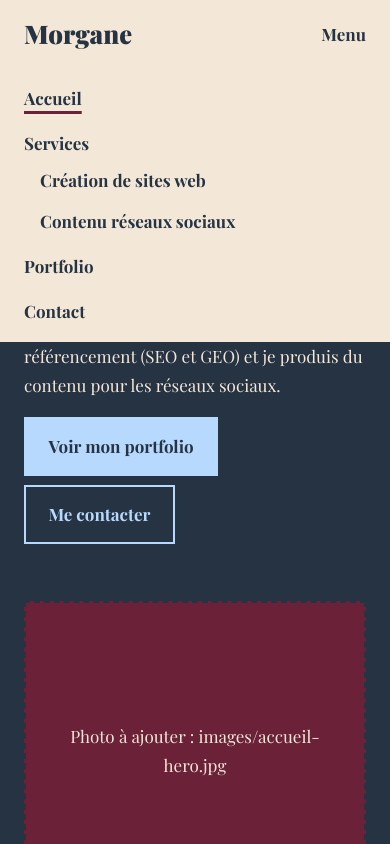
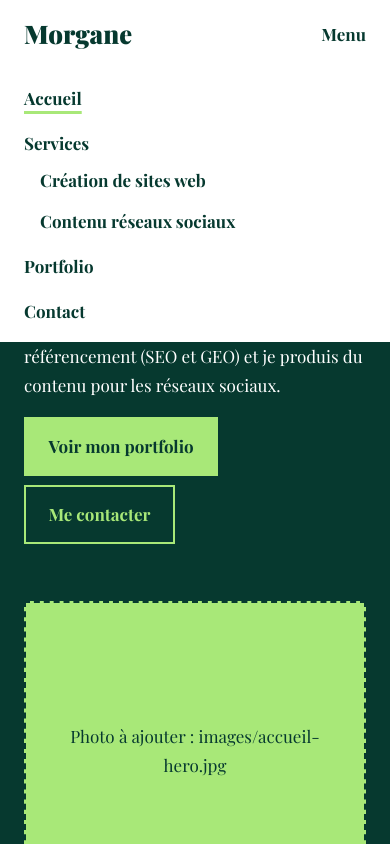
Before and after one commit to morgane1616/portfolio, a plain HTML site: page index.html in a window 390 px wide. Both pictures are taken after a click on the label "Menu". Shown: the top 844 px of the page. Drawn offline with nearby package versions, Linux system fonts and the light colour scheme; a web font is replaced by a local one.

Commit message:
Update style.css

```diff
--- a/style.css
+++ b/style.css
@@ -1,7 +1,7 @@
-:root{--navy:#263343;--bordeaux:#6B2138;--creme:#F3E7D7;--bleu:#B7D9FE}
+:root{--vert:#06392f;--lime:#a8e878;--menthe:#e4ffc2;--blanc:#ffffff}
 *{box-sizing:border-box;border-radius:0}
 html{scroll-behavior:smooth}
-body{margin:0;font:18px/1.7 'Playfair Display',Georgia,serif;color:var(--navy);background:var(--creme)}
+body{margin:0;font:18px/1.7 'Playfair Display',Georgia,serif;color:var(--vert);background:var(--blanc)}
 img{max-width:100%;display:block}
 a{color:inherit}
 a:focus-visible,label:focus-visible,#nav-toggle:focus-visible+.burger{outline:3px solid currentColor;outline-offset:3px}
@@ -13,29 +13,29 @@ h1 em,h2 em{font-weight:400;font-style:italic}
 .wrap{max-width:1200px;margin:0 auto;padding:0 1.5rem}
 .meta{font-style:italic;font-size:.95rem;margin:0 0 .4rem}
 section{padding:4.5rem 0}
-.y{background:var(--bleu)}
-header{background:var(--creme);border-bottom:2px solid var(--navy);position:sticky;top:0;z-index:5}
+.y{background:var(--menthe)}
+header{background:var(--blanc);border-bottom:2px solid var(--vert);position:sticky;top:0;z-index:5}
 header .wrap{display:flex;justify-content:space-between;align-items:center;min-height:68px}
 .logo{font-weight:900;font-size:1.6rem;text-decoration:none}
 nav ul{list-style:none;margin:0;padding:0;display:flex;gap:2rem}
 nav a{text-decoration:none;font-weight:700}
-nav a:hover,nav a[aria-current]{text-decoration:underline;text-decoration-thickness:3px;text-underline-offset:6px;text-decoration-color:var(--bordeaux)}
+nav a:hover,nav a[aria-current]{text-decoration:underline;text-decoration-thickness:3px;text-underline-offset:6px;text-decoration-color:var(--lime)}
 .has-sub{position:relative}
-.sub{display:none;position:absolute;top:100%;left:-1rem;background:var(--navy);padding:1rem;min-width:250px;flex-direction:column;gap:.8rem}
-.sub a{color:var(--bleu)}
+.sub{display:none;position:absolute;top:100%;left:-1rem;background:var(--vert);padding:1rem;min-width:250px;flex-direction:column;gap:.8rem}
+.sub a{color:var(--lime)}
 .has-sub:hover .sub,.has-sub:focus-within .sub{display:flex}
 .burger,#nav-toggle{display:none}
-.hero{background:var(--navy);color:var(--bleu);padding:0}
+.hero{background:var(--vert);color:var(--lime);padding:0}
 .hero .wrap{display:grid;grid-template-columns:1.15fr 1fr;gap:3rem;align-items:end;padding-top:4.5rem}
-.hero p{color:var(--creme);max-width:36ch}
+.hero p{color:var(--blanc);max-width:36ch}
 .hero .ph{min-height:460px}
-.btn{display:inline-block;padding:.8rem 1.4rem;border:2px solid var(--navy);background:var(--navy);color:var(--bleu);font-weight:700;text-decoration:none;margin:0 .6rem .6rem 0}
-.btn:hover{background:var(--bleu);color:var(--navy)}
-.hero .btn{background:var(--bleu);color:var(--navy);border-color:var(--bleu)}
-.hero .btn:hover{background:transparent;color:var(--bleu)}
-.hero .btn.o{background:transparent;color:var(--bleu)}
-.hero .btn.o:hover{background:var(--bleu);color:var(--navy)}
-.ph{background:var(--bordeaux);min-height:340px;display:grid;place-items:center;border:2px dashed var(--navy);text-align:center;padding:1rem}
+.btn{display:inline-block;padding:.8rem 1.4rem;border:2px solid var(--vert);background:var(--vert);color:var(--lime);font-weight:700;text-decoration:none;margin:0 .6rem .6rem 0}
+.btn:hover{background:var(--lime);color:var(--vert)}
+.hero .btn{background:var(--lime);color:var(--vert);border-color:var(--lime)}
+.hero .btn:hover{background:transparent;color:var(--lime)}
+.hero .btn.o{background:transparent;color:var(--lime)}
+.hero .btn.o:hover{background:var(--lime);color:var(--vert)}
+.ph{background:var(--lime);min-height:340px;display:grid;place-items:center;border:2px dashed var(--vert);text-align:center;padding:1rem}
 .ph::after{content:"Photo à ajouter : " attr(data-img)}
 .ph.v::after{content:"Vidéo à intégrer : " attr(data-img)}
 figure{margin:0}
@@ -46,23 +46,23 @@ figure{margin:0}
 .row.rev figure{order:2}
 .row ul{padding-left:1.1rem;margin:0}
 .exp{list-style:none;padding:0;margin:0 0 2rem}
-.exp li{display:grid;grid-template-columns:12rem 1fr;gap:1rem;padding:1.2rem 0;border-top:2px solid var(--navy)}
+.exp li{display:grid;grid-template-columns:12rem 1fr;gap:1rem;padding:1.2rem 0;border-top:2px solid var(--vert)}
 .stats{display:flex;gap:2.2rem;flex-wrap:wrap;margin:1rem 0 0}
 .stats b{display:block;font-size:2.4rem;font-weight:900;line-height:1.1}
-footer{background:var(--navy);color:var(--creme);padding:3rem 0}
+footer{background:var(--vert);color:var(--blanc);padding:3rem 0}
 footer .wrap{display:flex;justify-content:space-between;gap:2rem;flex-wrap:wrap}
-footer a{color:var(--bleu)}
+footer a{color:var(--lime)}
 footer ul{list-style:none;padding:0;margin:0;text-align:right}
 footer .logo{display:block;margin-bottom:.5rem}
 @media(max-width:760px){
 body{font-size:17px}
 .burger{display:block;cursor:pointer;font-weight:700}
 #nav-toggle{display:block;position:absolute;opacity:0;width:1px;height:1px}
-nav{display:none;position:absolute;top:100%;left:0;right:0;background:var(--creme);border-bottom:2px solid var(--navy);padding:1rem 1.5rem}
+nav{display:none;position:absolute;top:100%;left:0;right:0;background:var(--blanc);border-bottom:2px solid var(--vert);padding:1rem 1.5rem}
 #nav-toggle:checked~nav{display:block}
 nav ul{flex-direction:column;gap:1rem}
 .sub{display:flex;position:static;background:none;padding:.5rem 0 0 1rem}
-.sub a{color:var(--navy)}
+.sub a{color:var(--vert)}
 .hero .wrap,.two,.row{grid-template-columns:1fr}
 .hero .wrap{padding-top:3rem}
 .hero .ph{min-height:300px}
@@ -72,6 +72,4 @@ nav ul{flex-direction:column;gap:1rem}
 footer ul{text-align:left}
 }
 @media(prefers-reduced-motion:reduce){html{scroll-behavior:auto}}
-.ph{color:var(--creme)}
-h1 em,h2 em{color:var(--bordeaux)}
-.hero h1 em{color:inherit}
+.ph{color:var(--vert)}
```
